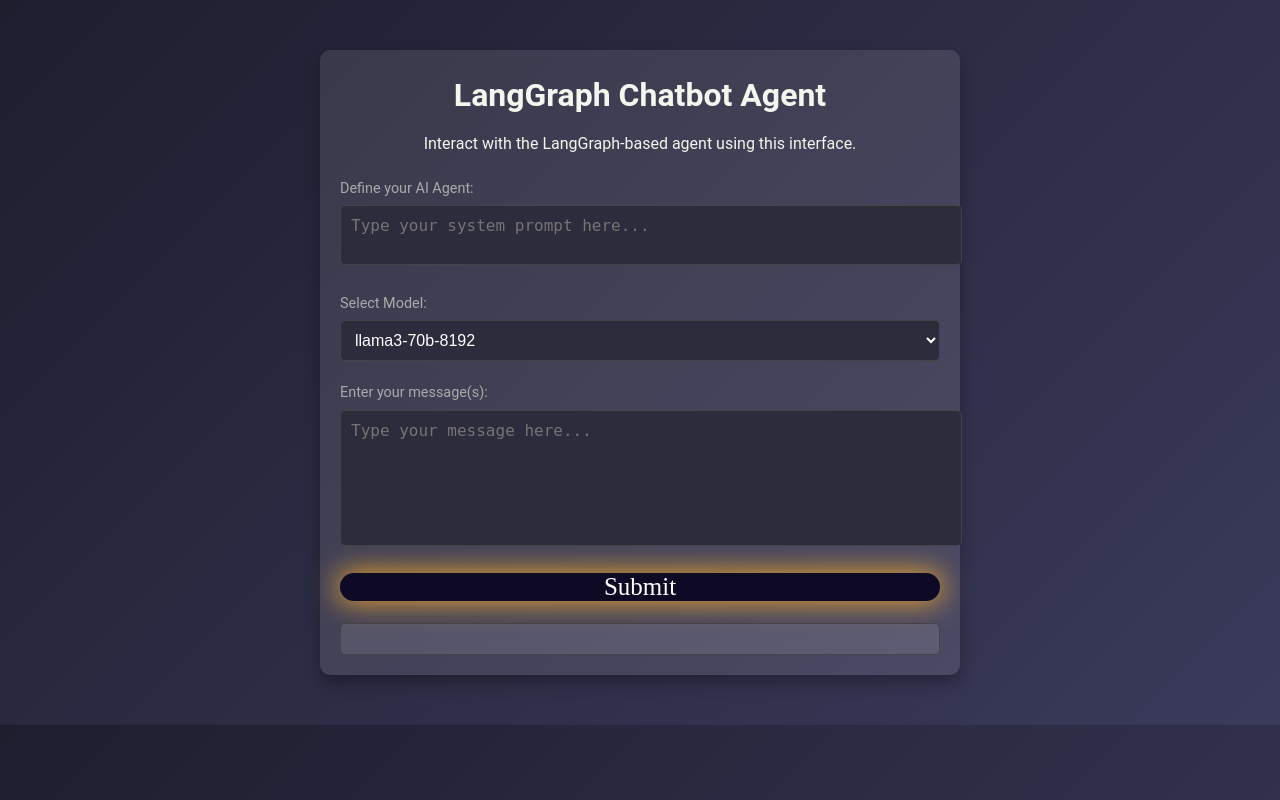
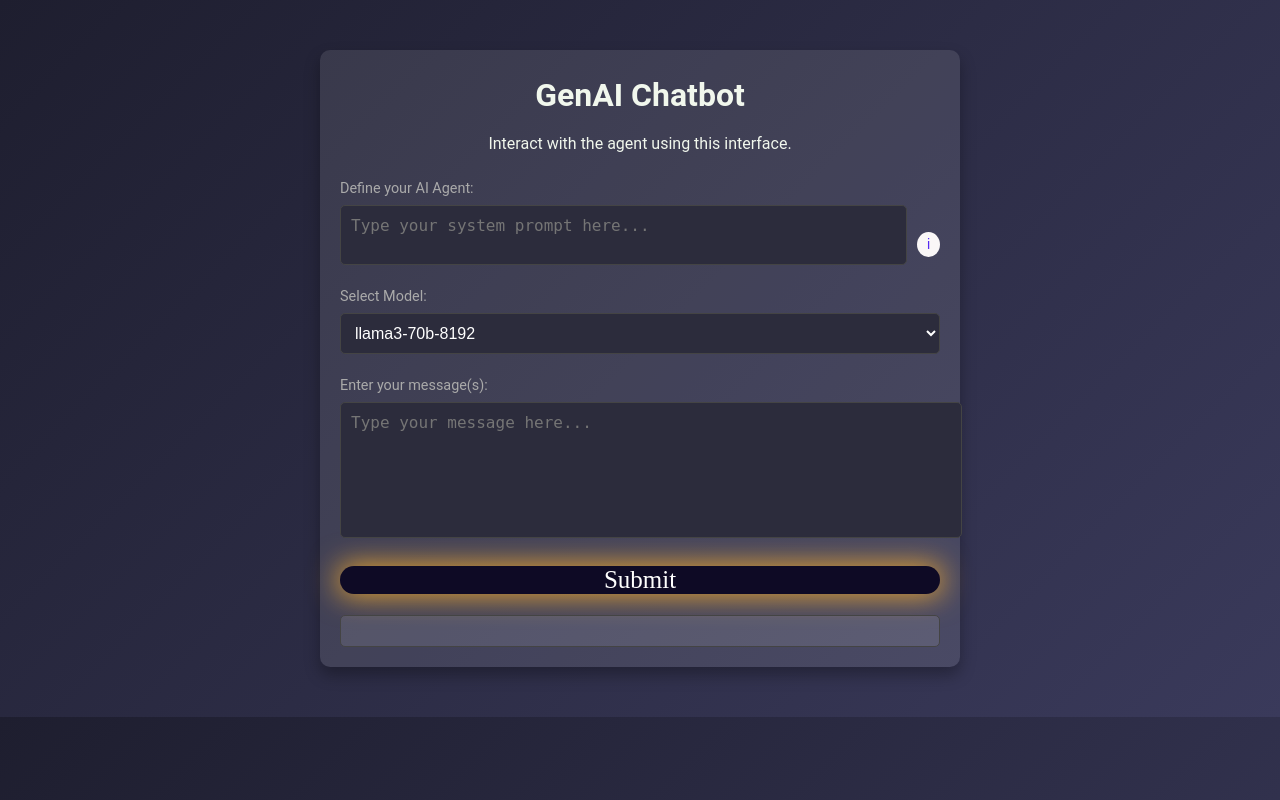
Before and after one commit to Arjun-commit/GenAI_chatbot_langchain, a FastAPI app: page /ui in a window 1280 px wide. Run offline with FastAPI, Linux system fonts and the light colour scheme.

Commit message:
web design change

```diff
--- a/App/static/style.css
+++ b/App/static/style.css
@@ -68,7 +68,7 @@
 }
 
 
-button {
+#submit-button {
     width: 100%;
     cursor: pointer;
     color: #ffff;
@@ -81,7 +81,7 @@
     transition: 0.1s
   }
 
-  button::after {
+  #submit-button::after {
     content: '';
     width: 100%;
     height: 100%;
@@ -93,7 +93,7 @@
     top: 0;
   }
 
-  #submit-button:hover {
+#submit-button:hover {
     background: #fef0d7;
     color: black;
     box-shadow: 0 4px 10px rgba(14, 14, 14, 0.6);
@@ -103,6 +103,48 @@
     transform: scale(0.98);
 }
 
+/* Info Button */
+.info-container {
+    display: flex;
+    align-items: center;
+    position: relative;
+}
+
+.info-button {
+    width: 25px;
+    height: 25px;
+    margin-left: 10px;
+    background: #faf7f7;
+    color: #562bf2;
+    border: none;
+    border-radius: 50%;
+    font-size: 0.9rem;
+    cursor: pointer;
+    text-align: center;
+    line-height: 25px;
+    transition: all 0.3s ease;
+}
+
+.info-button:hover {
+    background: #343333;
+    box-shadow: 0 4px 8px rgba(255, 111, 97, 0.5);
+}
+
+/* Tooltip */
+.info-button:hover::after {
+    content: attr(data-info);
+    position: absolute;
+    bottom: 120%;
+    left: 0;
+    width: max-content;
+    padding: 10px;
+    background: rgba(0, 0, 0, 0.8);
+    color: #fff;
+    font-size: 0.8rem;
+    border-radius: 5px;
+    box-shadow: 0 4px 8px rgba(0, 0, 0, 0.3);
+    white-space: nowrap;
+}
 
 /* Response Container */
 #response-container {
--- a/App/templates/index.html
+++ b/App/templates/index.html
@@ -3,16 +3,19 @@
 <head>
     <meta charset="UTF-8">
     <meta name="viewport" content="width=device-width, initial-scale=1.0">
-    <title>LangGraph Chatbot Agent</title>
+    <title>GenAI Chatbot Agent</title>
     <link rel="stylesheet" href="static/style.css">
 </head>
 <body>
     <div class="container">
-        <h1>LangGraph Chatbot Agent</h1>
-        <p>Interact with the LangGraph-based agent using this interface.</p>
+        <h1>GenAI Chatbot</h1>
+        <p>Interact with the agent using this interface.</p>
 
         <label for="system-prompt">Define your AI Agent:</label>
-        <textarea id="system-prompt" rows="2" placeholder="Type your system prompt here..."></textarea>
+        <div class="info-container">
+            <textarea id="system-prompt" rows="2" placeholder="Type your system prompt here..."></textarea>
+            <button class="info-button" data-info="Define the behavior and personality of the AI agent.">i</button>
+        </div>
 
         <label for="model-select">Select Model:</label>
         <select id="model-select">
```
